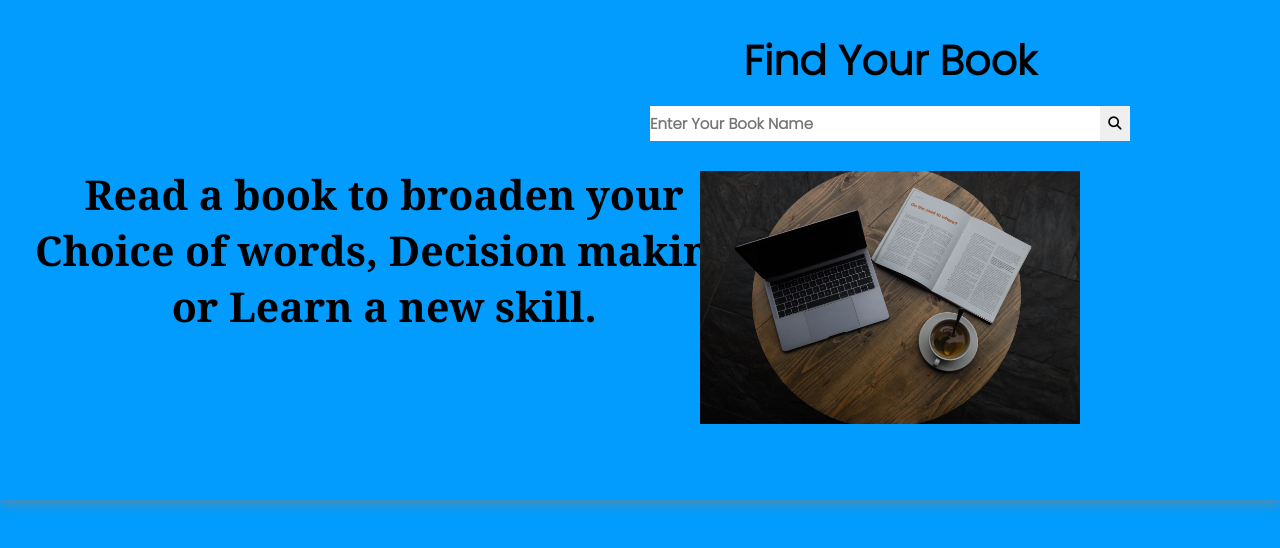
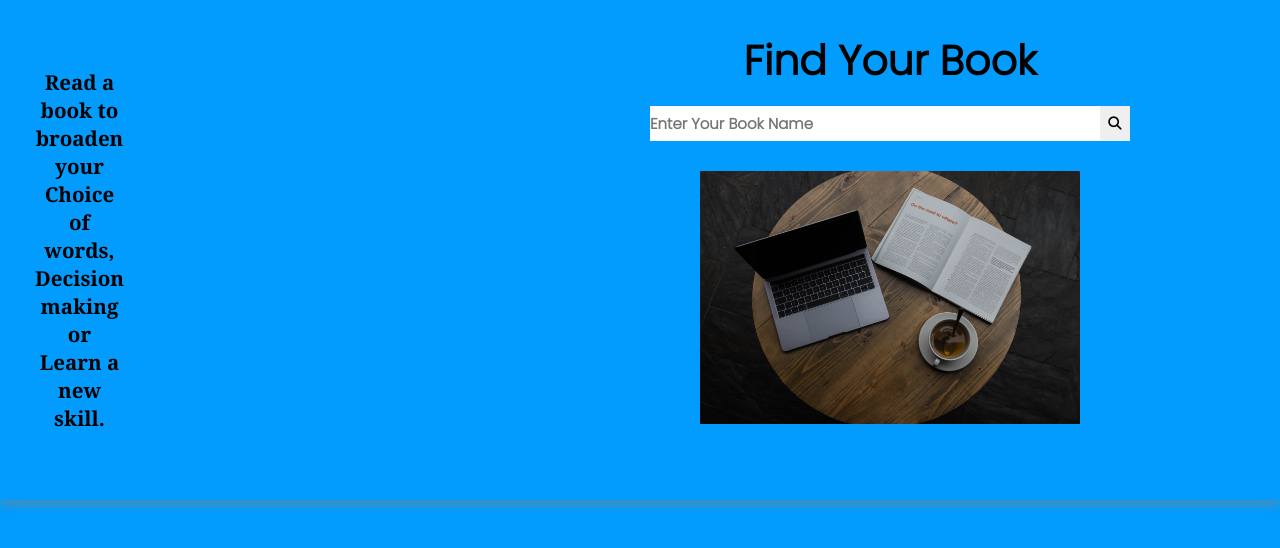
Before and after one commit to Hudufodio/online-bookshop, a React (Create React App) app: page / in a window 1280 px wide. Shown: the top 548 px of the page. Built offline with nearby package versions, Linux system fonts and the light colour scheme.

Commit message:
media_tablet

```diff
--- a/breakpoints.scss
+++ b/breakpoints.scss
@@ -1,5 +1,11 @@
 @mixin screen_medium {
-    @media (min-width: 768px) and (max-width: 1024px) {
+    @media (min-width: 800px) and (max-width: 1024px) {
         @content;
     }
 }
+
+@mixin tablet {
+    @media (min-width: 768px) {
+        @content;
+    }
+}
--- a/src/components/main/style.scss
+++ b/src/components/main/style.scss
@@ -18,9 +18,16 @@
 			font-family: Cambria, Cochin, Georgia, Times, 'Times New Roman', serif;
 
 			@include screen_medium {
+				display: block;
+				font-size: 2em;
 				font-size: 2em;
 				text-align: start;
 				margin-left: 18px;
+			}
+
+			@include tablet {
+				display: table-caption;
+				font-size: 1.5em;
 			}
 		}
 	}
@@ -71,6 +78,10 @@
 			@include screen_medium {
 				margin-left: 6.5em;
 			}
+
+			@include tablet {
+				margin-left: 0;
+			}
 		}
 	}
 }
```
